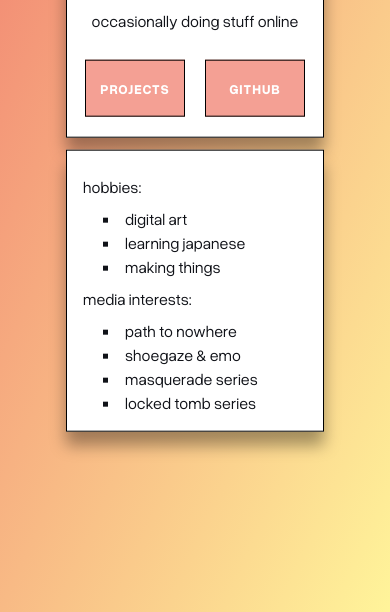
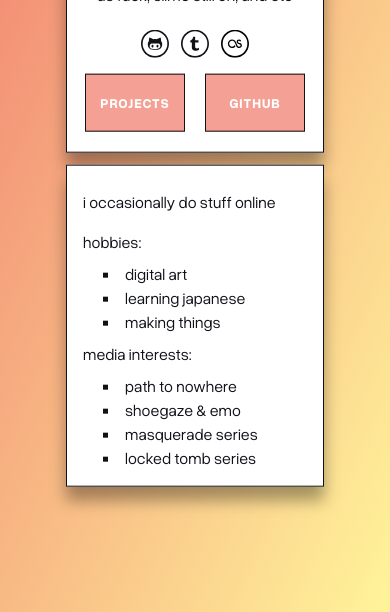
Before and after one commit to rlznv/rlznv.github.io, a plain HTML site: page index.html in a window 390 px wide. Shown: the part 248-860 px from the top of the page. Drawn offline with Linux system fonts and the light colour scheme.

Commit message:
appearance update - changed titles - icon links on home page - improve responsiveness - consistent blacks for light mode

```diff
--- a/index.html
+++ b/index.html
@@ -3,7 +3,7 @@
 <html lang="en">
   <head>
     <meta charset="UTF-8">
-    <title>Home</title>
+    <title>rlznv</title>
     <link rel="stylesheet" type="text/css" href="/styles/index.css">
     <link id="theme" rel="stylesheet" type="text/css" href="/styles/light.css">
     <meta name="viewport" content="width=device-width, initial-scale=1">
@@ -16,13 +16,19 @@
     <main class="index-container">
       <div class="box" id="left">
         <h1 class="big-name">RLZNV</h1>
-        <p class="tag">occasionally doing stuff online</p>
+        <p class="tag">fresh out the pod, bald headed as fuck, slime still on, and etc</p>
+        <div class="icons">
+          <a href="https://github.com/rlznv" title="github" id="github" class="link-icon"></a>
+          <a href="https://rlznv.tumblr.com/" title="tumblr" id="tumblr" class="link-icon"></a>
+          <a href="https://www.last.fm/user/rlznv" title="last.fm" id="lastfm" class="link-icon"></a>
+        </div>
         <div id="nav-b">
           <a href="/proj.html" class="button">projects</a>
           <a href="https://github.com/rlznv" class="button">github</a>
         </div>
       </div>
       <div class="box" id="right">
+        <p class="about-me">i occasionally do stuff online</p>
         <p class="about-me">
           hobbies:
         </p>
--- a/styles/dark.css
+++ b/styles/dark.css
@@ -37,6 +37,30 @@ body {
 #left, #right {
     background-color: #000000;
     border: 1px solid #ff0080;
+}
+
+#lastfm {
+    background-image: url(/imgs/lastfm-white.svg);
+}
+
+#tumblr {
+    background-image: url(/imgs/tumblr-white.svg);
+}
+
+#github {
+    background-image: url(/imgs/github-white.svg);
+}
+
+#github:hover {
+    background-image: url(/imgs/github-pink.svg);
+}
+
+#lastfm:hover {
+    background-image: url(/imgs/lastfm-pink.svg);
+}
+
+#tumblr:hover {
+    background-image: url(/imgs/tumblr-pink.svg);
 }
 
 #right {
--- a/styles/index.css
+++ b/styles/index.css
@@ -5,6 +5,7 @@ body {
     height: 100vh;
     overflow: hidden;
     display: flex;
+    flex-flow: column;
     justify-content: center;
     align-items: center;
 }
@@ -16,6 +17,21 @@ main {
     transition: 1s;
     justify-content: center;
     align-items: center;
+}
+
+.icons {
+    margin: auto;
+    display: flex;
+    flex-flow: row nowrap;
+    gap: .75rem;
+    padding: 0;
+    margin: -1rem auto 0 auto;
+}
+
+.link-icon {
+    width: 1.75rem;
+    height: 1.75rem;
+    background-size: contain;
 }
 
 .box {
@@ -58,7 +74,7 @@ li {
 }
 
 p.tag {
-    margin-top: -1.20em;
+    margin-top: -1.5rem;
     text-align: center;
 }
 
@@ -95,7 +111,11 @@ h1.big-name {
     }
 
     p.tag {
-        margin: 0 0 1.75em 0;
+        margin: .5rem 0;
+    }
+
+    .icons {
+        margin: 1rem auto;
     }
 
     #left {
--- a/styles/light.css
+++ b/styles/light.css
@@ -42,7 +42,7 @@ body {
     transition: .15s;
     background-image: url("/imgs/moon-white.svg");
     background-color: rgba(241, 128, 112, .6);
-    border: 1px solid black;
+    border: 1px solid #101218;
 }
 
 #switch:hover {
@@ -52,13 +52,13 @@ body {
 
 #left {
     background: white;
-    border: 1px solid black;
+    border: 1px solid #101218;
     animation: float 7s ease-in-out infinite;
 }
 
 #nav-b .button {
     background-color: rgba(241, 128, 112, .75);
-    border: 1px solid black;
+    border: 1px solid #101218;
     color: white;
 }
 
@@ -66,43 +66,55 @@ body {
     background-color: rgba(241, 128, 112, 1);
 }
 
+#lastfm {
+    background-image: url(/imgs/lastfm.svg);
+}
+
+#tumblr {
+    background-image: url(/imgs/tumblr.svg);
+}
+
+#github {
+    background-image: url(/imgs/github.svg);
+}
+
 #right {
     background: white;
-    border: 1px solid black;
+    border: 1px solid #101218;
     animation: float 7s ease-in-out infinite;
 }
 
 .p-item {
     background-color: white;
-    border-bottom: 1px dashed black;
-    border-left: 1px solid black;
-    border-right: 1px solid black;
+    border-bottom: 1px dashed #101218;
+    border-left: 1px solid #101218;
+    border-right: 1px solid #101218;
 }
 
 .p-item:first-of-type {
-    border-top: 1px solid black;
+    border-top: 1px solid #101218;
 }
 
 .p-item:last-of-type {
-    border-bottom: 1px solid black;
+    border-bottom: 1px solid #101218;
 }
 
 .p-item:hover:first-of-type {
-    border-top: 1px solid black;
+    border-top: 1px solid #101218;
 }
 
 .p-item:hover {
     box-shadow: 0 5px 15px 0px rgba(0,0,0,0.6);
     transform: translatey(-5px);
-    border-top: 1px dashed black;
+    border-top: 1px dashed #101218;
 }
 
 .p-img {
-    border: .05rem solid #000;
+    border: .05rem solid #101218;
 }
 
 .h-f-button {
-    border: 1px solid black;
+    border: 1px solid #101218;
     background-color: rgba(241, 128, 112, .6);
     color: white;
 }
@@ -118,7 +130,7 @@ body {
 }
 
 a.t-link {
-    color: black;
+    color: #101218;
 }
 
 a.t-link:hover {
```
Also changed, not shown: proj.html (+2 -2 lines), 1 other file.
